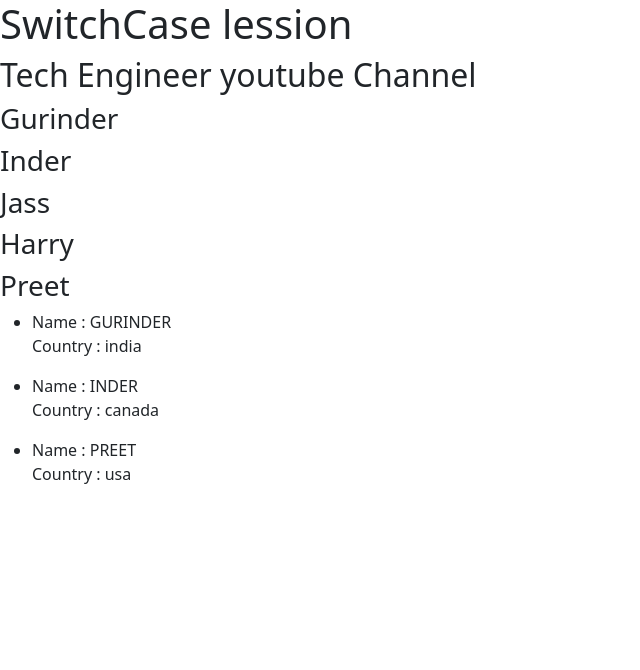
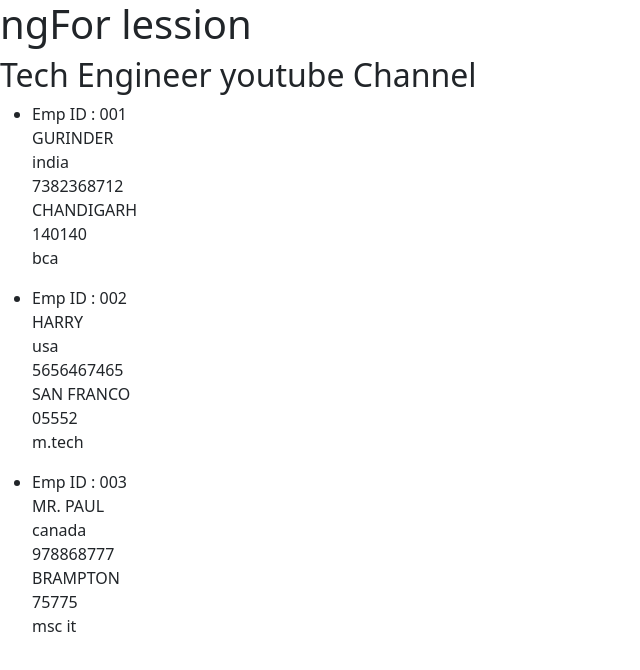
Before and after one commit to gurinder03/AngularwithBootstrap, an Angular app: page / in a window 1280 px wide. Shown: the top 670 px of the page, without its empty margins (0-640 px from the left). Built offline with nearby package versions, Linux system fonts and the light colour scheme.

Commit message:
NgFor Nested

```diff
--- a/src/app/app.component.html
+++ b/src/app/app.component.html
@@ -1,8 +1,15 @@
 <h1>{{Title}}</h1>
 <h2>Tech Engineer youtube Channel</h2>
 
-<h3 *ngFor="let item of Users">{{item}}</h3>
-
-<ul *ngFor="let std of Students">
-    <li>Name : {{std.name|uppercase}} <br> Country : {{std.Country|lowercase}}</li>
+<ul *ngFor="let stds of Students;">
+    <li> Emp ID : {{stds.EmployeeID}}
+    <div *ngFor="let std of stds.EmpDetail;">
+        <span>{{std.Name|uppercase}} </span>
+        <span>{{std.Country|lowercase}} </span>
+        <span>{{std.Mobile }} </span>
+        <span>{{std.City |uppercase}} </span>
+        <span>{{std.PinCode}} </span>
+        <span>{{std.Education | lowercase}} </span>
+    </div>
+    </li>
 </ul>
--- a/src/app/app.component.ts
+++ b/src/app/app.component.ts
@@ -7,8 +7,26 @@ import { BrowserModule } from '@angular/platform-browser';
   styleUrls: ['./app.component.css']
 })
 export class AppComponent {
-Title = "SwitchCase lession";
+Title = "ngFor lession";
 color = 'blue';
 Users = ['Gurinder','Inder','Jass','Harry','Preet'];
-Students = [{name:'Gurinder',Country : 'India'},{name:'Inder',Country : 'Canada'},{name:'Preet',Country : 'USA'}]
+Students = [
+  { EmployeeID:'001', EmpDetail :
+  [
+    {Name : 'Gurinder'}, {Country : 'India'},{Mobile : '7382368712'},
+    {City : 'Chandigarh'},{PinCode : '140140'},
+
+    {Education : 'BCA'}
+  ]},
+  {EmployeeID:'002', EmpDetail :
+  [
+    {Name : 'Harry'},{Country : 'USA'},{Mobile : '5656467465'},
+    {City : 'San Franco'},{PinCode : '05552'},{Education : 'M.Tech'}
+  ]},
+  {EmployeeID:'003', EmpDetail :
+  [
+    {Name : 'Mr. Paul'},{Country : 'Canada'},{Mobile : '978868777'},
+    {City : 'Brampton'},{PinCode : '75775'},{Education : 'MSC IT'}
+  ]},
+]
 }
```
